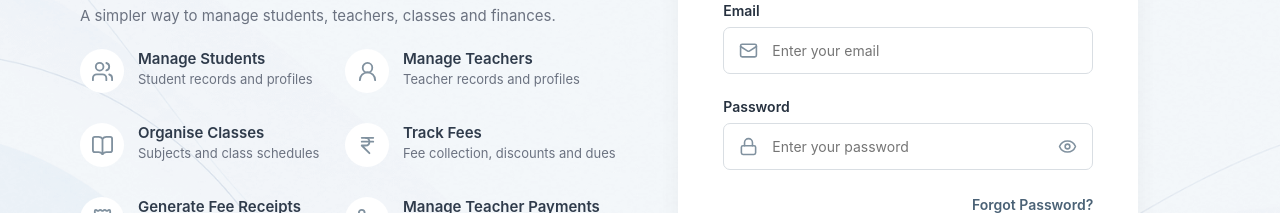
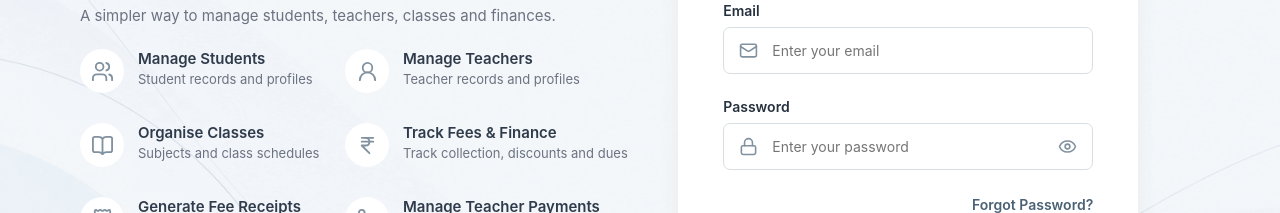
Before and after one commit to anilroyin/SCMS, a React (Vite) app in the folder client/: page /login in a window 1280 px wide. Shown: the part 304-517 px from the top of the page. Built offline with nearby package versions, Linux system fonts and the light colour scheme.

Commit message:
Updated the login page

```diff
--- a/client/src/pages/login.css
+++ b/client/src/pages/login.css
@@ -305,7 +305,6 @@ button {
 }
 
 .login-button:disabled {
-  opacity: 0.6;
   cursor: not-allowed;
 }
 
--- a/client/src/pages/login.jsx
+++ b/client/src/pages/login.jsx
@@ -91,8 +91,8 @@ function Login() {
     },
     {
       icon: IndianRupee,
-      title: "Track Fees",
-      description: "Fee collection, discounts and dues"
+      title: "Track Fees & Finance",
+      description: "Track collection, discounts and dues"
     },
     {
       icon: ReceiptText,
```
